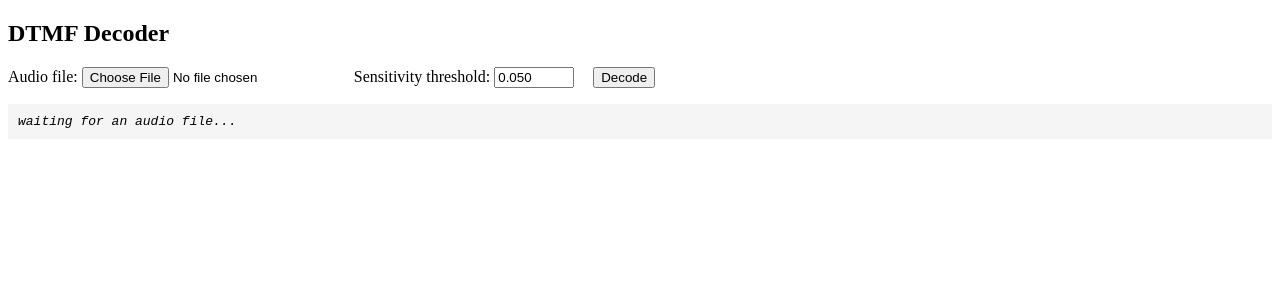
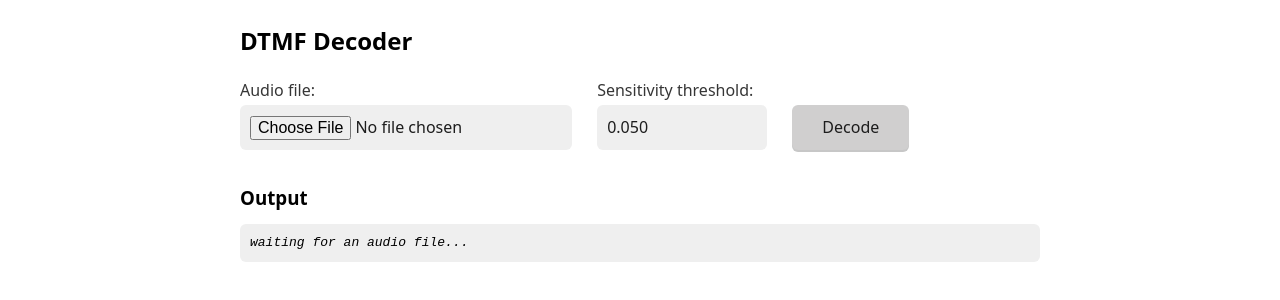
Before and after one commit to lzxuan/dtmf-decoder, a plain HTML site: page index.html in a window 1280 px wide. Drawn offline with nearby package versions, Linux system fonts and the light colour scheme.

Commit message:
Stylize with Water.css

```diff
--- a/index.html
+++ b/index.html
@@ -5,15 +5,35 @@
   <meta http-equiv="X-UA-Compatible" content="IE=edge">
   <meta name="viewport" content="width=device-width, initial-scale=1.0">
   <title>DTMF Decoder</title>
+  <link rel="stylesheet" href="https://cdn.jsdelivr.net/npm/water.css@2/out/water.css">
+  <style>
+    span {
+      display: inline-block;
+      margin: 5px 15px;
+      margin-left: 0;
+    }
+    input, button {
+      line-height: 25px;
+    }
+    input {
+      min-width: 150px;
+    }
+    button {
+      box-shadow: 0 2px rgba(144, 144, 144, 0.5);
+    }
+    button:active {
+      box-shadow: none;
+    }
+  </style>
 </head>
 <body>
   <h2>DTMF Decoder</h2>
   <p>
-    <span style="margin-right: 15px;">
+    <span>
       <label for="file-selector">Audio file:</label>
       <input type="file" id="file-selector" accept="audio/*">
     </span>
-    <span title="smaller = more sensitive" style="margin-right: 15px;">
+    <span title="smaller = more sensitive">
       <label for="threshold-input">Sensitivity threshold:</label>
       <input type="number" id="threshold-input" min="0.000" max="1.000" step="0.001" value="0.050">
     </span>
@@ -21,7 +41,10 @@
       <button id="decode-button">Decode</button>
     </span>
   </p>
-  <pre id="output" style="background: whitesmoke; padding: 10px;"><i>waiting for an audio file...</i></pre>
+
+  <h3>Output</h3>
+  <pre><code id="output"><i>waiting for an audio file...</i></code></pre>
+
   <script src="Goertzel.js"></script>
   <script src="DTMFDecoder.js"></script>
   <script>
@@ -33,7 +56,8 @@
     let audioBuffer;
 
     function decode() {
-      output.innerHTML = "1s ".padStart(6, "0");
+      const secLength = 6;
+      output.innerHTML = "1s ".padStart(secLength, "0");
       const dtmfDecoder = new DTMFDecoder({
         energyThreshold: thresholdInput.value,
         sampleRate: audioBuffer.sampleRate
@@ -41,7 +65,6 @@
       const bufferSize = 320;
       const pcmData = audioBuffer.getChannelData(0);
       const pcmDataLength = pcmData.length - bufferSize;
-      const decodedLogInsertNewLine = audioBuffer.sampleRate;
       let decoded = "";
       let previous = "";
       for (let i = 0, j = 1; i <= pcmDataLength; i += bufferSize) {
@@ -51,12 +74,12 @@
           decoded += current;
           previous = current;
         }
-        if (i > 0 && i % decodedLogInsertNewLine === 0) {
-          output.innerHTML += "<br>" + (++j + "s ").padStart(6, "0");
+        if (i > 0 && i % audioBuffer.sampleRate === 0) {
+          output.innerHTML += "<br>" + (++j + "s ").padStart(secLength, "0");
         }
         output.innerHTML += !current ? "." : current;
       }
-      output.innerHTML += "<br><br>Decoded: " + decoded;
+      output.innerHTML += "<br><br><b>Decoded:</b> " + decoded;
     }
 
     fileSelector.addEventListener("change", event => {
```
Also changed, not shown: 1 other file.
